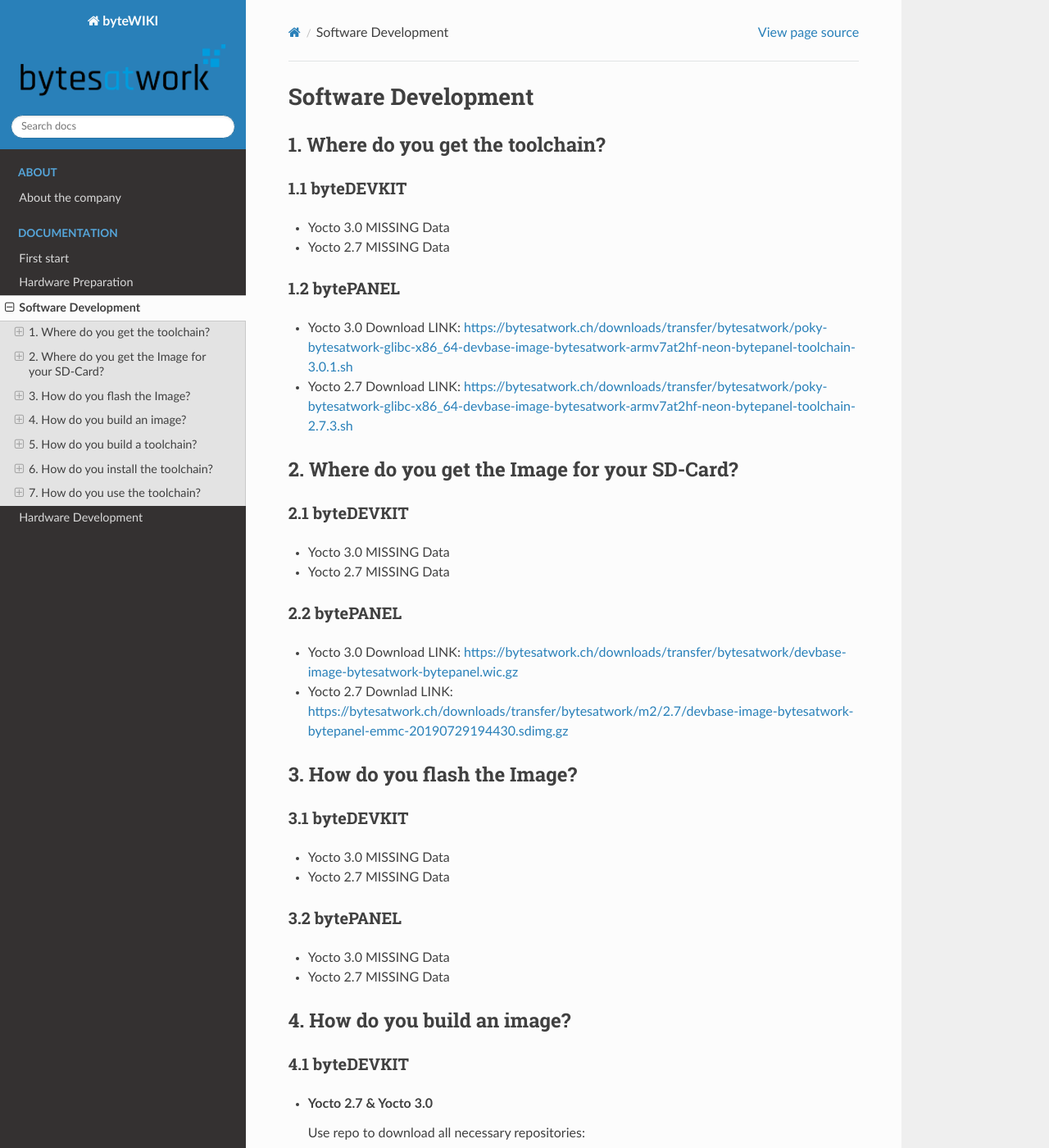
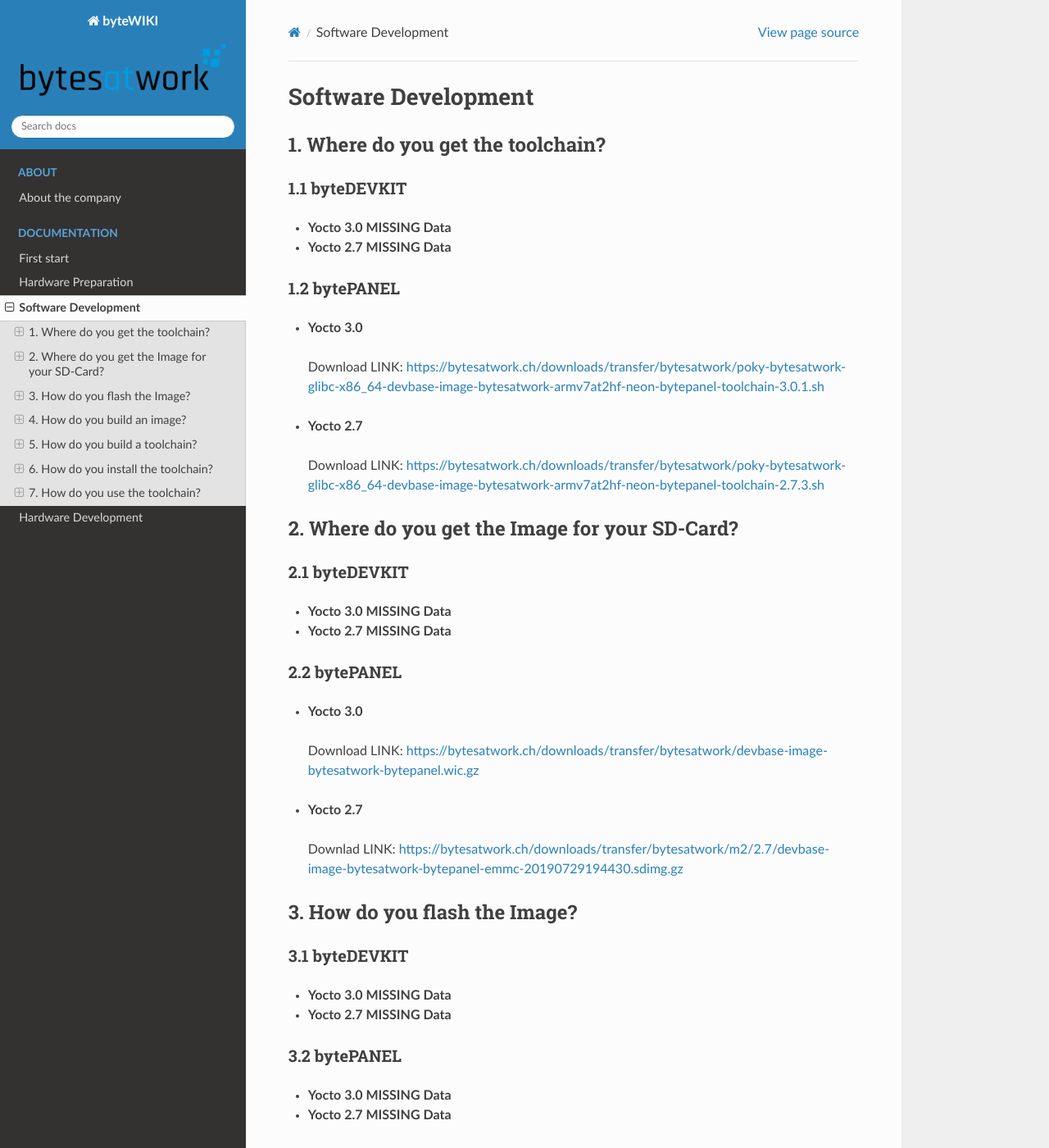
Before and after one commit to jfilus/byteWIKI, a Sphinx documentation site: the page built from docs/source/softwaredevelopment.rst, in a window 1280 px wide and 1400 px high. Shown: the whole window at 82% size. Built offline with Sphinx 7.4.7 and the Read the Docs theme 2.0.0, drawn with Linux system fonts in a browser that asks for light colours.

```diff
--- a/docs/source/softwaredevelopment.rst
+++ b/docs/source/softwaredevelopment.rst
@@ -9,18 +9,20 @@ Software Development
 1.1 byteDEVKIT
 ----------
 
-* Yocto 3.0 MISSING Data
+-  **Yocto 3.0 MISSING Data**
 
-* Yocto 2.7 MISSING Data
+
+-  **Yocto 2.7 MISSING Data**
 
 
 1.2 bytePANEL
 ---------
 
-* Yocto 3.0
+-  **Yocto 3.0**
   Download LINK: https://bytesatwork.ch/downloads/transfer/bytesatwork/poky-bytesatwork-glibc-x86_64-devbase-image-bytesatwork-armv7at2hf-neon-bytepanel-toolchain-3.0.1.sh
 
-* Yocto 2.7
+
+-  **Yocto 2.7**
   Download LINK: https://bytesatwork.ch/downloads/transfer/bytesatwork/poky-bytesatwork-glibc-x86_64-devbase-image-bytesatwork-armv7at2hf-neon-bytepanel-toolchain-2.7.3.sh
 
 ============================================
@@ -30,17 +32,19 @@ Software Development
 2.1 byteDEVKIT
 ----------
 
-* Yocto 3.0 MISSING Data
+-  **Yocto 3.0 MISSING Data**
 
-* Yocto 2.7 MISSING Data
+
+-  **Yocto 2.7 MISSING Data**
 
 2.2 bytePANEL
 ---------
 
-* Yocto 3.0
+-  **Yocto 3.0**
   Download LINK: https://bytesatwork.ch/downloads/transfer/bytesatwork/devbase-image-bytesatwork-bytepanel.wic.gz
 
-* Yocto 2.7
+
+-  **Yocto 2.7**
   Downlad LINK: https://bytesatwork.ch/downloads/transfer/bytesatwork/m2/2.7/devbase-image-bytesatwork-bytepanel-emmc-20190729194430.sdimg.gz
 
 ============================================
@@ -50,16 +54,18 @@ Software Development
 3.1 byteDEVKIT
 ----------
 
-* Yocto 3.0 MISSING Data
+-  **Yocto 3.0 MISSING Data**
 
-* Yocto 2.7 MISSING Data
+
+-  **Yocto 2.7 MISSING Data**
 
 3.2 bytePANEL
 ---------
 
-* Yocto 3.0 MISSING Data
+-  **Yocto 3.0 MISSING Data**
 
-* Yocto 2.7 MISSING Data
+
+-  **Yocto 2.7 MISSING Data**
 
 ============================================
 4. How do you build an image?
```
